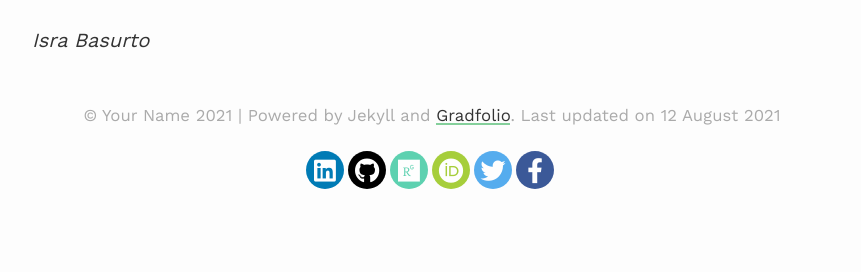
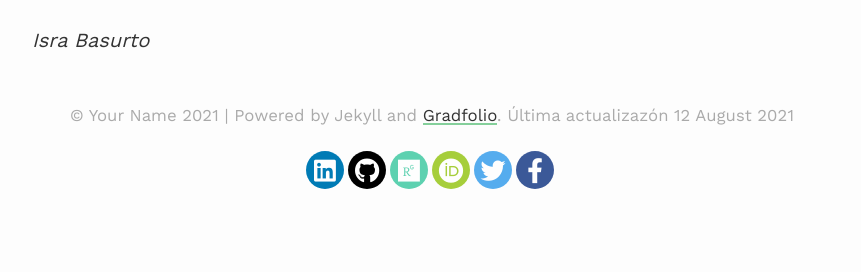
Before and after one commit to stackbit-projects/israbasurto-0da8b, a Jekyll site: the page built from index.md, in a window 1280 px wide. Shown: the part 705-977 px from the top of the page, without its empty margins (208-1069 px from the left). Built offline with Jekyll 4.4.1, drawn with Linux system fonts in a browser that asks for light colours; nearby versions of some CDN libraries.

Commit message:
default.html: changed

```diff
--- a/_layouts/default.html
+++ b/_layouts/default.html
@@ -35,7 +35,7 @@
             <small> &copy; {{site.title}} {{ site.time | date: '%Y' }}
                     | Powered by Jekyll and
                     <a target="_blank" href="https://github.com/jitinnair1/gradfolio/">Gradfolio</a>.
-                    Last updated on {{ site.time | date_to_long_string }}
+                    Última actualizazón {{ site.time | date_to_long_string }}
             </small>
           </p>
 
```
